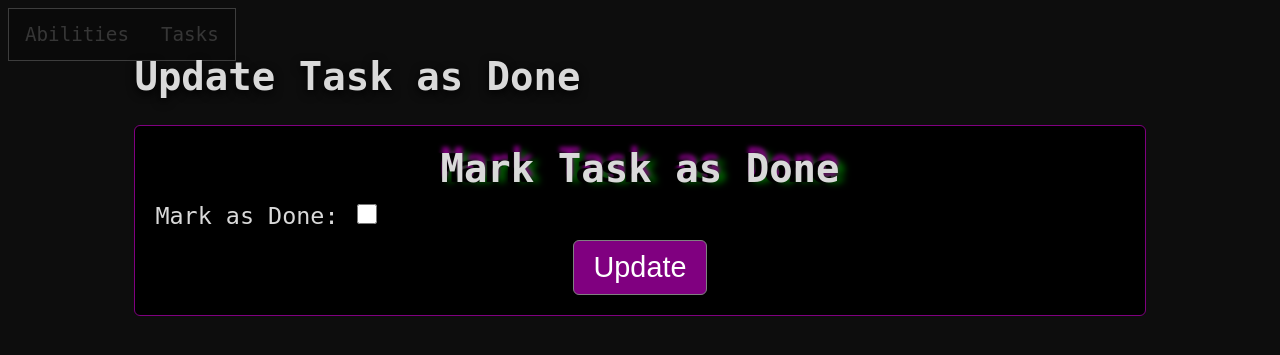
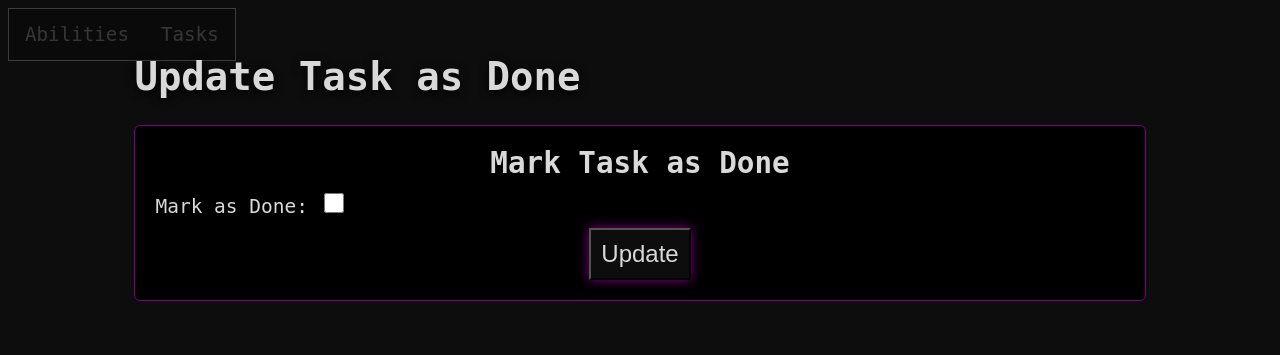
Before and after one commit to YeziTechie/progress, a Django app: page /tasks/update/1/ in a window 1280 px wide. Shown: the top 355 px of the page. Run offline with Django 5.2, Linux system fonts and the light colour scheme.

Commit message:
front cleaning

```diff
--- a/_base/urls.py
+++ b/_base/urls.py
@@ -3,6 +3,7 @@ from django.urls import path, include
 
 urlpatterns = [
     path('admin/', admin.site.urls),
+    path('', include('abilities.urls')),
     path('abilities/', include('abilities.urls')),
     path('tasks/', include('tasks.urls')),
 ]
--- a/abilities/templates/all_abilities.html
+++ b/abilities/templates/all_abilities.html
@@ -158,7 +158,7 @@
 
                                     <div>{{ task.description }}</div>
                                     <div class="xp">Points: {{ task.xp }}XP</div>
-                                    <div class="create-ability" style="text-align:right; padding:5px;"><a style="font-size:1.2rem;" href="#">Details</a></div>
+                                    <div class="create-ability" style="text-align:right; padding:5px;"><a style="font-size:1.2rem;" href="{% url 'task_detail' task.pk %}">Details</a></div>
 
                                 </div>
 
@@ -184,7 +184,9 @@
 
                                     <div>{{ task.description }}</div>
                                     <div class="xp">Points: {{ task.xp }}XP</div>
-                                    <div style="text-align:right;"><a style="background-color:purple; color:black; border:solid 1px gray; padding:4px; font-weight:bold;" href="#">Details</a></div>
+                                    <div class="create-ability" style="text-align:right; padding:5px;">
+                                        <a style="font-size:1.2rem;" href="{% url 'task_detail' task.pk %}">Details</a>
+                                    </div>
 
                                 </div>
                                 <div class="created">Created at: {{ task.created_at }}</div>
--- a/abilities/urls.py
+++ b/abilities/urls.py
@@ -4,6 +4,7 @@ from .views.create_ability import AbilityCreateView
 from .views.delete_ability import AbilityDeleteView
 
 urlpatterns = [
+    path('', AbilityListGenericView.as_view(), name='ability_list'),
     path('list/', AbilityListGenericView.as_view(), name='ability_list'),
     path('create/', AbilityCreateView.as_view(), name='ability_create'),
     path('delete/<int:pk>/', AbilityDeleteView.as_view(), name='ability_delete'),
--- a/tasks/models/task.py
+++ b/tasks/models/task.py
@@ -1,6 +1,6 @@
 from django.db import models
 from abilities.models.ability import Ability
-from time import timezone
+import datetime
 
 
 class Task(models.Model):
@@ -22,7 +22,7 @@ class Task(models.Model):
 
     def save(self, *args, **kwargs):
         if self.is_done and not self.done_at:
-            self.done_at = timezone.now()
+            self.done_at = datetime.datetime.now()
         super().save(*args, **kwargs)
 
     def __str__(self):
--- a/tasks/templates/task_update.html
+++ b/tasks/templates/task_update.html
@@ -35,33 +35,19 @@
     .form-title {
         font-weight: bold;
         margin-bottom: 10px;
-        font-size: 2em;
+        font-size: 1.5em;
         text-align: center;
-        text-shadow: -6px 0px 1px black, 0px -6px 4px purple, 6px 0px 7px green;
+        text-shadow: 0px 0px 1px black, 0px 0px 4px purple, px 0px 7px gray;
     }
 
     .form-field {
         margin-bottom: 10px;
-        font-size: 1.2em;
+        font-size: 1em;
         text-align: left;
     }
 
     .form-submit {
         text-align: center;
-    }
-
-    .submit-button {
-        background-color: purple;
-        color: white;
-        border: solid 1px gray;
-        padding: 10px 20px;
-        font-size: 1.2em;
-        border-radius: 6px;
-        cursor: pointer;
-    }
-
-    .submit-button:hover {
-        background-color: #800080;
     }
 
     .is-done {
@@ -70,6 +56,21 @@
         height: 20px;
         color:yellow;
         margin-right: 10px; /* Optional: Add some space between checkbox and label */
+    }
+    .btn {
+        text-decoration:none;
+        color:#d9d9d9;
+        background-color:#0d0d0d;
+        padding:10px;
+        transition:ease-in-out 0.3s;
+        box-shadow:0px 0px 10px purple;
+        font-size:1.5rem;
+    }
+
+    .btn:hover {
+        transition:ease-in-out 0.3s;
+        color:black;
+        background-color:black;
     }
 
 {% endblock %}
@@ -87,7 +88,7 @@
                         <input class="is-done" type="checkbox" id="id_is_done" name="is_done" {% if form.is_done.value %}checked{% endif %}>
                     </div>
                     <div class="form-submit">
-                        <button type="submit" class="submit-button">Update</button>
+                        <button type="submit" class="btn">Update</button>
                     </div>
                 </form>
             </div>
```
Also changed, not shown: tasks/templates/task_detail.html (+20 -9 lines).
